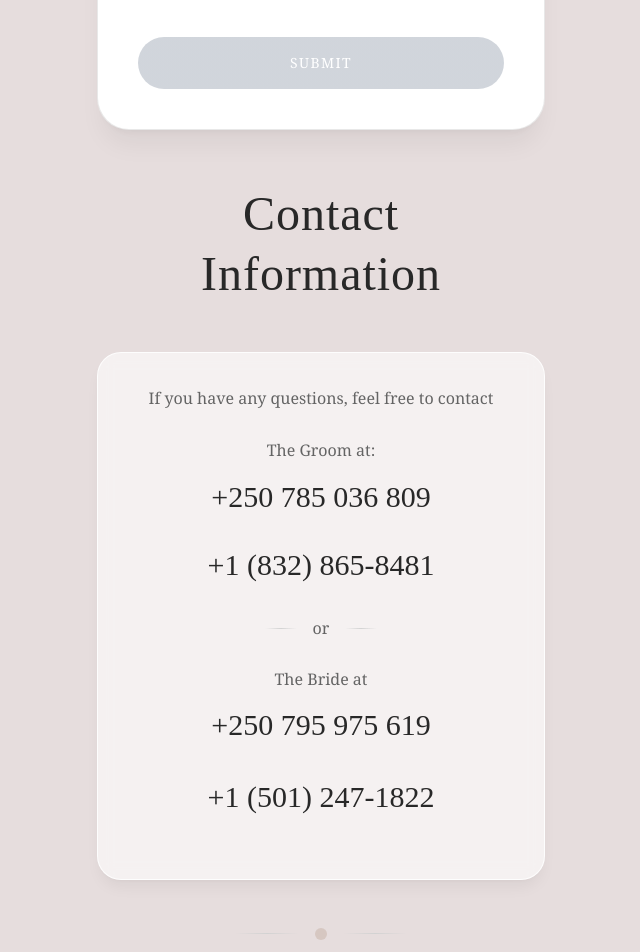
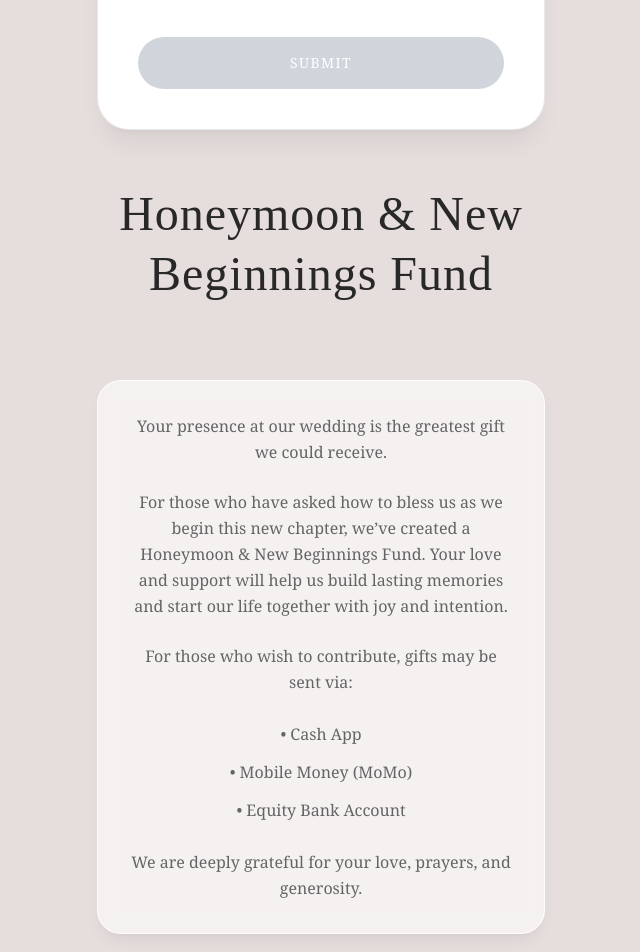
Before and after one commit to Giscard49/w-invitation, a React (Vite) app: page / in a window 1280 px wide. Shown: the part 4480-5432 px from the top of the page, without its empty margins (319-959 px from the left). Built offline with nearby package versions, Linux system fonts and the light colour scheme; no server answers.

Commit message:
funds section update

```diff
--- a/src/App.tsx
+++ b/src/App.tsx
@@ -401,7 +401,7 @@ export default function App() {
             </h3>
 
             <p className="text-center text-sm mb-8 text-[rgb(var(--color-accent))]">
-              No later than 25.08.2026
+              No later than 25.07.2026
             </p>
 
             <form onSubmit={handleSubmit}>
@@ -467,7 +467,77 @@ export default function App() {
           </div>
         </div>
       </section>
-                 <br/> <br/>
+
+     <section className="flex flex-col items-center justify-start px-6 py-12 relative">
+        <div className="absolute top-30 right-8 w-56 h-56 bg-gradient-to-bl from-[#ebe6e1]/20 to-transparent rounded-full blur-2xl" />
+
+        <div className="w-full max-w-md relative z-10"> <br/> <br/>
+          <h3 className="text-5xl mb-12 text-center leading-tight" style={{ fontFamily: 'Tangerine, cursive' }}>
+            Honeymoon & New Beginnings Fund
+          </h3>
+
+  <br />
+
+  <div className="bg-white/60 backdrop-blur-sm rounded-3xl p-8 shadow-lg shadow-black/5 border border-white/80">
+    <p className="text-center text-base leading-relaxed mb-6 text-[rgb(var(--color-text-secondary))]">
+      Your presence at our wedding is the greatest gift we could receive.
+    </p>
+
+    <p className="text-center text-base leading-relaxed mb-6 text-[rgb(var(--color-text-secondary))]">
+      For those who have asked how to bless us as we begin this new chapter,
+      we’ve created a Honeymoon & New Beginnings Fund. Your love and support
+      will help us build lasting memories and start our life together with joy
+      and intention.
+    </p>
+
+    <div className="text-center text-base leading-relaxed text-[rgb(var(--color-text-secondary))]">
+      <p>For those who wish to contribute, gifts may be sent via:</p>
+
+      <br />
+
+      <div className="flex flex-col items-center gap-3 font-medium">
+        {/* Cash App */}
+        <a
+          href="https://cash.app/$CeAnnaStokes"
+          target="_blank"
+          rel="noopener noreferrer"
+          className="text-pink-600 hover:underline"
+        >
+          • Cash App
+        </a>
+
+        {/* Mobile Money USSD Dial */}
+        <a
+          href="tel:*182*1*1*0785036809%23"
+          className="text-green-600 hover:underline"
+        >
+          • Mobile Money (MoMo)
+        </a>
+
+        {/* Equity Bank */}
+        <a
+          href="https://equitygroupholdings.com"
+          target="_blank"
+          rel="noopener noreferrer"
+          className="text-blue-600 hover:underline"
+        >
+          • Equity Bank Account
+        </a>
+      </div>
+
+      <br />
+
+      <p>
+        We are deeply grateful for your love, prayers, and generosity.
+      </p>
+    </div>
+  </div>
+  </div>
+
+  <br />
+  <br />
+</section>
+
 
       {/* Contact Information */}
       <section className="flex flex-col items-center justify-start px-6 py-12 relative">
@@ -557,7 +627,7 @@ export default function App() {
             </div>
 
             <p className="text-2xl mb-3 tracking-wide" style={{ fontFamily: "'Baskerville', serif" }}>
-               Giscard and CeAnna
+               G & C
             </p>
 
 
```
